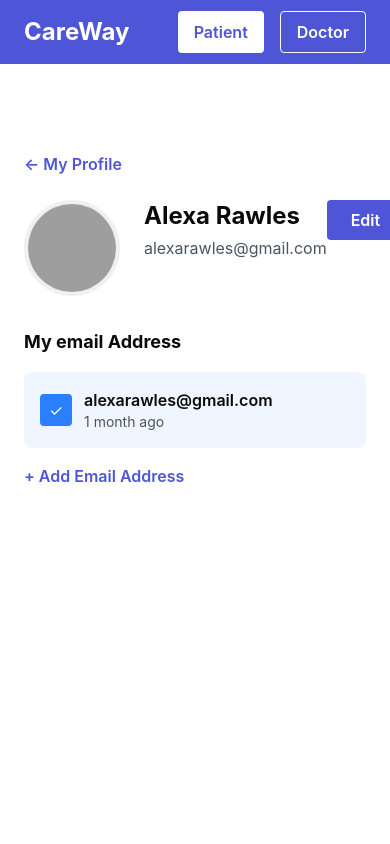
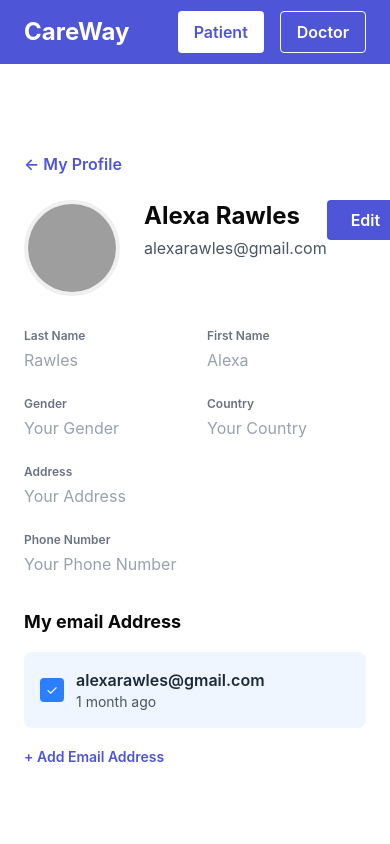
Before and after one commit to chaimaaskri7/front-ptut, a Vue app: page /patient/profile in a window 390 px wide. Shown: the top 844 px of the page. Built offline with nearby package versions, Linux system fonts and the light colour scheme; grey boxes are pictures that could not be loaded.

Commit message:
Add missing profile fields (Last Name, First Name, Gender, Country, Address, Phone) in MyProfile display mode

```diff
--- a/src/components/patient/MyProfile.vue
+++ b/src/components/patient/MyProfile.vue
@@ -5,10 +5,8 @@ const profile = ref({
   nom: 'Rawles',
   prenom: 'Alexa',
   email: 'alexarawles@gmail.com',
-  nom_last: 'Last Name',
-  prenom_first: 'First Name',
-  genre: 'Femme',
-  pays: 'France',
+  genre: 'Your Gender',
+  pays: 'Your Country',
   adresse: 'Your Address',
   telephone: 'Your Phone Number',
 })
@@ -50,8 +48,8 @@ const updateProfile = () => {
       </button>
     </div>
 
-    <!-- Main Content -->
-    <div v-if="isEditing" class="grid grid-cols-2 gap-6">
+    <!-- Form Content (Edit Mode & Display Mode) -->
+    <div v-if="isEditing" class="grid grid-cols-2 gap-6 mb-8">
       <div>
         <label class="block text-sm font-semibold mb-2">Last Name</label>
         <input v-model="profile.nom" type="text" class="w-full border border-gray-300 rounded px-3 py-2" />
@@ -63,6 +61,7 @@ const updateProfile = () => {
       <div>
         <label class="block text-sm font-semibold mb-2">Gender</label>
         <select v-model="profile.genre" class="w-full border border-gray-300 rounded px-3 py-2">
+          <option>Your Gender</option>
           <option>Femme</option>
           <option>Homme</option>
         </select>
@@ -85,19 +84,47 @@ const updateProfile = () => {
     </div>
 
     <div v-else>
+      <!-- Display Mode - All Fields -->
+      <div class="grid grid-cols-2 gap-6 mb-8">
+        <div>
+          <label class="block text-xs text-gray-500 font-semibold mb-1">Last Name</label>
+          <p class="text-gray-400">{{ profile.nom }}</p>
+        </div>
+        <div>
+          <label class="block text-xs text-gray-500 font-semibold mb-1">First Name</label>
+          <p class="text-gray-400">{{ profile.prenom }}</p>
+        </div>
+        <div>
+          <label class="block text-xs text-gray-500 font-semibold mb-1">Gender</label>
+          <p class="text-gray-400">{{ profile.genre }}</p>
+        </div>
+        <div>
+          <label class="block text-xs text-gray-500 font-semibold mb-1">Country</label>
+          <p class="text-gray-400">{{ profile.pays }}</p>
+        </div>
+        <div class="col-span-2">
+          <label class="block text-xs text-gray-500 font-semibold mb-1">Address</label>
+          <p class="text-gray-400">{{ profile.adresse }}</p>
+        </div>
+        <div>
+          <label class="block text-xs text-gray-500 font-semibold mb-1">Phone Number</label>
+          <p class="text-gray-400">{{ profile.telephone }}</p>
+        </div>
+      </div>
+
       <!-- Email Section -->
       <div class="mb-8">
         <h2 class="text-lg font-bold mb-4">My email Address</h2>
         <div class="bg-blue-50 rounded-lg p-4 flex items-center justify-between mb-4">
           <div class="flex items-center gap-3">
-            <div class="w-8 h-8 bg-blue-500 rounded flex items-center justify-center text-white">✓</div>
+            <div class="w-6 h-6 bg-blue-500 rounded flex items-center justify-center text-white text-sm">✓</div>
             <div>
-              <p class="font-semibold">{{ profile.email }}</p>
+              <p class="font-semibold text-gray-800">{{ profile.email }}</p>
               <p class="text-sm text-gray-600">1 month ago</p>
             </div>
           </div>
         </div>
-        <button class="text-[#4e55d7] font-semibold">+ Add Email Address</button>
+        <button class="text-[#4e55d7] font-semibold text-sm">+ Add Email Address</button>
       </div>
     </div>
   </div>
```
